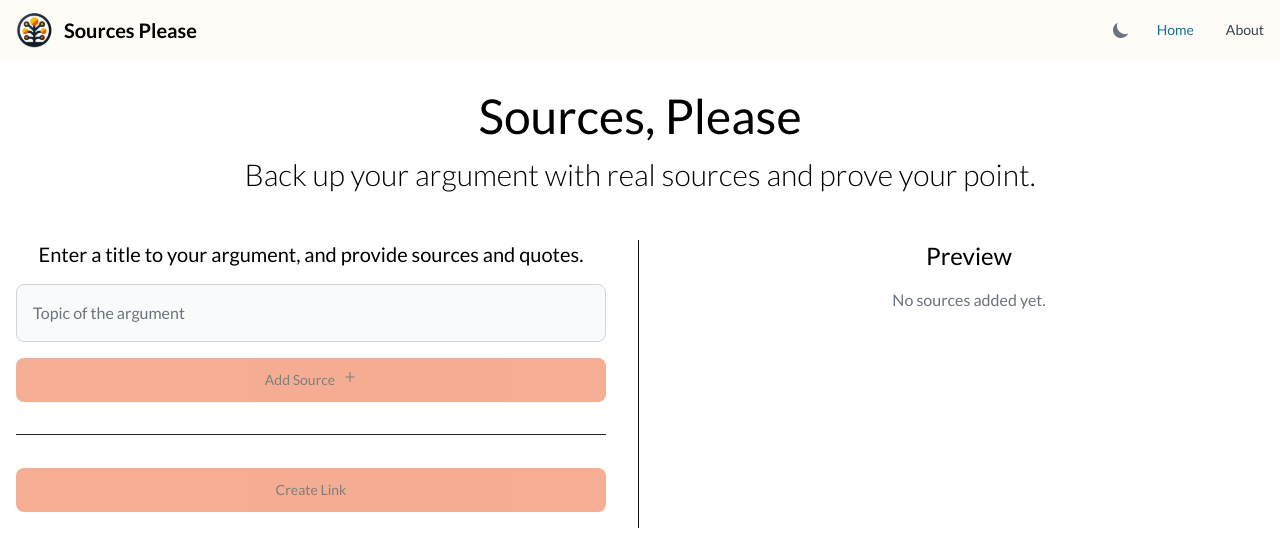
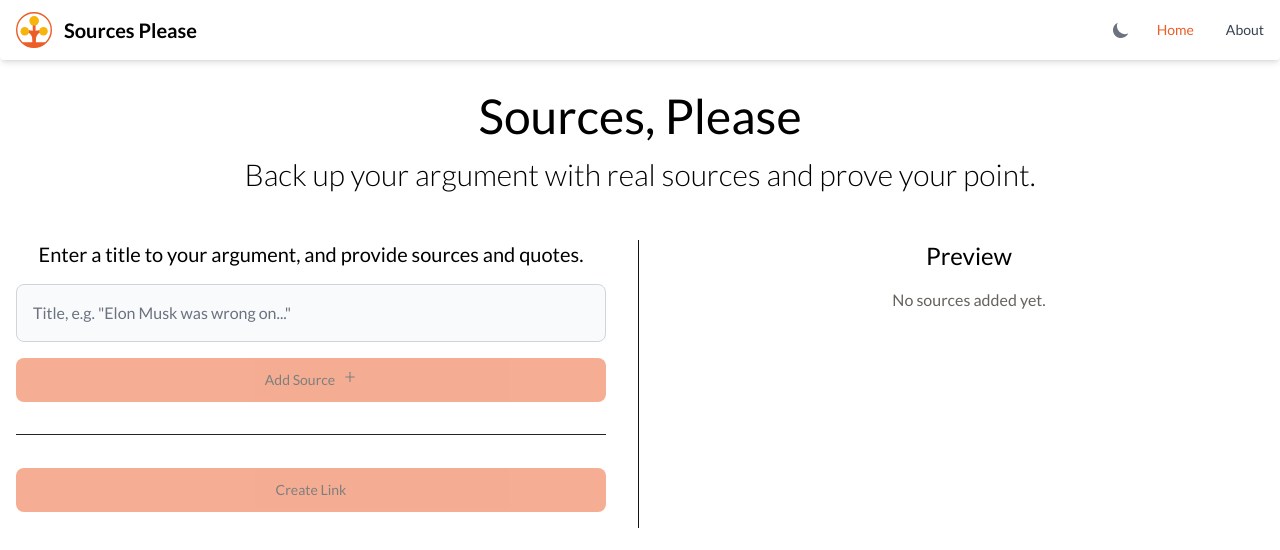
Before and after one commit to NicolasGraf/sourcespls, a React (Create React App) app: page / in a window 1280 px wide. Shown: the top 550 px of the page. Built offline with nearby package versions, Linux system fonts and the light colour scheme.

Commit message:
new logo

```diff
--- a/src/App.js
+++ b/src/App.js
@@ -1,60 +1,9 @@
 import Header from "./components/Header";
-import { MainContent } from "./components/MainContent";
+import { MainPage } from "./pages/MainPage";
 import { BrowserRouter as Router, Route, Routes } from "react-router-dom";
-import ArgumentPage from "./components/ArgumentPage";
+import ArgumentPage from "./pages/ArgumentPage";
 import { Flowbite } from "flowbite-react";
-
-const customTheme = {
-  button: {
-    base: "group flex items-stretch items-center justify-center p-1 text-center font-medium relative focus:z-10 focus:outline-none",
-    color: {
-      info: "bg-accent hover:brightness-90 dark:focus:ring-secondary-dark",
-    },
-  },
-  navbar: {
-    root: {
-      base: "bg-primary-light px-2 py-2.5 dark:border-gray-700 dark:bg-secondary-dark sm:px-4",
-    },
-  },
-  card: {
-    root: {
-      base: "flex rounded-lg border border-gray-200 bg-white shadow-md dark:border-border-dark dark:bg-secondary-dark",
-    },
-  },
-  spinner: {
-    color: {
-      info: "fill-accent",
-    },
-  },
-  textInput: {
-    field: {
-      input: {
-        colors: {
-          primary:
-            "bg-gray-50 border-gray-300 text-gray-900 focus:border-accent focus:ring-accent dark:border-primary-dark dark:bg-secondary-dark dark:text-white dark:placeholder-gray-400 dark:focus:border-accent dark:focus:ring-accent",
-        },
-      },
-    },
-  },
-  textarea: {
-    colors: {
-      primary:
-        "bg-gray-50 border-gray-300 text-gray-900 focus:border-accent focus:ring-accent dark:border-primary-dark dark:bg-secondary-dark dark:text-white dark:placeholder-gray-400 dark:focus:border-accent dark:focus:ring-accent",
-    },
-  },
-  tooltip: {
-    target: "w-max",
-    base: "absolute inline-block z-10 rounded-lg py-2 px-3 text-sm font-medium shadow-sm w-max",
-    style: {
-      auto: "border bg-white text-gray-900 border-accent dark:bg-primary-dark dark:text-white",
-    },
-    arrow: {
-      style: {
-        auto: "border-b border-r bg-white dark:bg-primary-dark border-accent",
-      },
-    },
-  },
-};
+import customTheme from "./lib/theme";
 
 function App() {
   const prefersDarkMode = window.matchMedia(
@@ -67,7 +16,7 @@ function App() {
         <Router>
           <Header />
           <Routes>
-            <Route path="/" element={<MainContent />} />
+            <Route path="/" element={<MainPage />} />
             <Route path="/:slug" element={<ArgumentPage />} />
           </Routes>
         </Router>
--- /dev/null
+++ b/src/components/HeartSignatureIcon.js
@@ -0,0 +1,54 @@
+const HeartSignatureIcon = () => {
+  return (
+    <svg
+      width="61"
+      height="57"
+      viewBox="-10 -10 76 72"
+      fill="none"
+      xmlns="http://www.w3.org/2000/svg"
+    >
+      <defs>
+        <linearGradient id="customGradient" x1="100%" y1="100%">
+          <stop offset="10%" stop-color="rgba(238,193,106,0.8)">
+            <animate
+              attributeName="stop-color"
+              values="rgba(238,193,106,0.8);rgba(235,90,90,0.8);rgba(120,93,226,0.8);rgba(38,247,247,0.8);rgba(238,193,106,0.8)"
+              dur="8s"
+              repeatCount="indefinite"
+            />
+          </stop>
+          <stop offset="30%" stop-color="rgba(235,90,90,0.8)">
+            <animate
+              attributeName="stop-color"
+              values="rgba(235,90,90,0.8);rgba(120,93,226,0.8);rgba(38,247,247,0.8);rgba(238,193,106,0.8);rgba(235,90,90,0.8)"
+              dur="8s"
+              repeatCount="indefinite"
+            />
+          </stop>
+          <stop offset="60%" stop-color="rgba(120,93,226,0.8)">
+            <animate
+              attributeName="stop-color"
+              values="rgba(120,93,226,0.8);rgba(38,247,247,0.8);rgba(238,193,106,0.8);rgba(235,90,90,0.8);rgba(120,93,226,0.8)"
+              dur="8s"
+              repeatCount="indefinite"
+            />
+          </stop>
+          <stop offset="80%" stop-color="rgba(38,247,247,0.8)">
+            <animate
+              attributeName="stop-color"
+              values="rgba(38,247,247,0.8);rgba(238,193,106,0.8);rgba(235,90,90,0.8);rgba(120,93,226,0.8);rgba(38,247,247,0.8)"
+              dur="8s"
+              repeatCount="indefinite"
+            />
+          </stop>
+        </linearGradient>
+      </defs>
+      <path
+        d="M30.5 56.625L29.1816 55.7461C22.915 51.561 14.9858 46.8311 9.11324 39.8789C2.92428 32.5547 -0.0449581 25.0327 0.0312137 16.8809C0.123499 7.77832 7.42281 0.375 16.3027 0.375C23.3501 0.375 28.0361 4.47656 30.5 7.43701C32.9638 4.47656 37.6499 0.375 44.6972 0.375C53.5771 0.375 60.8764 7.77832 60.9687 16.8765C61.0507 25.0327 58.0815 32.5503 51.8867 39.8745C46.0141 46.8311 38.0849 51.561 31.8183 55.7461L30.5 56.625Z"
+        fill="url(#customGradient)"
+        stroke={"#ccc"}
+        strokeWidth={"2"}
+      />
+    </svg>
+  );
+};
--- a/src/components/SavedSources.js
+++ b/src/components/SavedSources.js
@@ -11,7 +11,11 @@ const SavedSources = ({ sources, setSources }) => {
   return (
     <div className="">
       <h2 className="text-2xl mb-4">Preview</h2>
-      {noSources && <p className="text-gray-500 mb-4">No sources added yet.</p>}
+      {noSources && (
+        <p className="mb-4 text-secondary-light brightness-50">
+          No sources added yet.
+        </p>
+      )}
       {!noSources &&
         sources.map((source) => (
           <SourceContainer
--- a/src/components/TitleInput.js
+++ b/src/components/TitleInput.js
@@ -8,7 +8,7 @@ const TitleInput = ({ title, onChange }) => {
       color="primary"
       sizing="lg"
       className="mb-4"
-      placeholder="Topic of the argument"
+      placeholder={'Title, e.g. "Elon Musk was wrong on..."'}
       onChange={(e) => onChange(e.target.value)}
       value={title}
     />
--- /dev/null
+++ b/src/lib/theme.js
@@ -0,0 +1,64 @@
+const customTheme = {
+  button: {
+    base: "group flex items-stretch items-center justify-center p-1 text-center font-medium relative focus:z-10 focus:outline-none",
+    color: {
+      info: "bg-accent hover:brightness-90 dark:focus:ring-secondary-dark",
+    },
+  },
+  navbar: {
+    root: {
+      base: "bg-white shadow-md px-2 py-2.5 dark:border-gray-700 dark:bg-secondary-dark sm:px-4",
+    },
+    link: {
+      active: {
+        on: "bg-accent text-white dark:text-white md:bg-transparent md:text-accent",
+        off: "border-b border-gray-100 text-gray-700 hover:bg-gray-50 dark:border-gray-700 dark:text-gray-400 dark:hover:bg-gray-700 dark:hover:text-white md:border-0 md:hover:bg-transparent md:hover:text-accent md:dark:hover:bg-transparent md:dark:hover:text-white",
+      },
+    },
+  },
+  card: {
+    root: {
+      base: "flex rounded-lg border border-gray-200 bg-white shadow-md dark:border-border-dark dark:bg-secondary-dark",
+    },
+  },
+  spinner: {
+    color: {
+      info: "fill-accent",
+    },
+  },
+  textInput: {
+    field: {
+      input: {
+        colors: {
+          primary:
+            "bg-gray-50 border-gray-300 text-gray-900 focus:border-accent focus:ring-accent dark:border-primary-dark dark:bg-secondary-dark dark:text-white dark:placeholder-gray-400 dark:focus:border-accent dark:focus:ring-accent",
+        },
+      },
+    },
+  },
+  textarea: {
+    colors: {
+      primary:
+        "bg-gray-50 border-gray-300 text-gray-900 focus:border-accent focus:ring-accent dark:border-primary-dark dark:bg-secondary-dark dark:text-white dark:placeholder-gray-400 dark:focus:border-accent dark:focus:ring-accent",
+    },
+  },
+  tooltip: {
+    target: "w-max",
+    base: "absolute inline-block z-10 rounded-lg py-2 px-3 text-sm font-medium shadow-sm w-max",
+    style: {
+      auto: "border bg-white text-gray-900 border-accent dark:bg-primary-dark dark:text-white",
+    },
+    arrow: {
+      style: {
+        auto: "border-b border-r bg-white dark:bg-primary-dark border-accent",
+      },
+    },
+  },
+  darkThemeToggle: {
+    root: {
+      base: "rounded-lg p-2.5 text-sm text-gray-500 hover:bg-gray-100 focus:outline-none dark:text-gray-400 dark:hover:bg-primary-dark ",
+    },
+  },
+};
+
+export default customTheme;
--- a/src/components/ArgumentPage.js
+++ b/src/pages/ArgumentPage.js
@@ -1,9 +1,9 @@
 import React, { useEffect, useState } from "react";
 import { useParams } from "react-router-dom";
-import SourceContainer from "./SourceContainer";
+import SourceContainer from "../components/SourceContainer";
 import { BsQuote } from "react-icons/bs";
-import LoadingArgument from "./LoadingArgument";
-import ArgumentError from "./ArgumentError";
+import LoadingArgument from "../components/LoadingArgument";
+import ArgumentError from "../components/ArgumentError";
 
 const ArgumentPage = () => {
   const { slug } = useParams();
```
Also changed, not shown: src/pages/MainPage.js (renamed from src/components/MainContent.js, +5 -5 lines), public/logo.svg.
